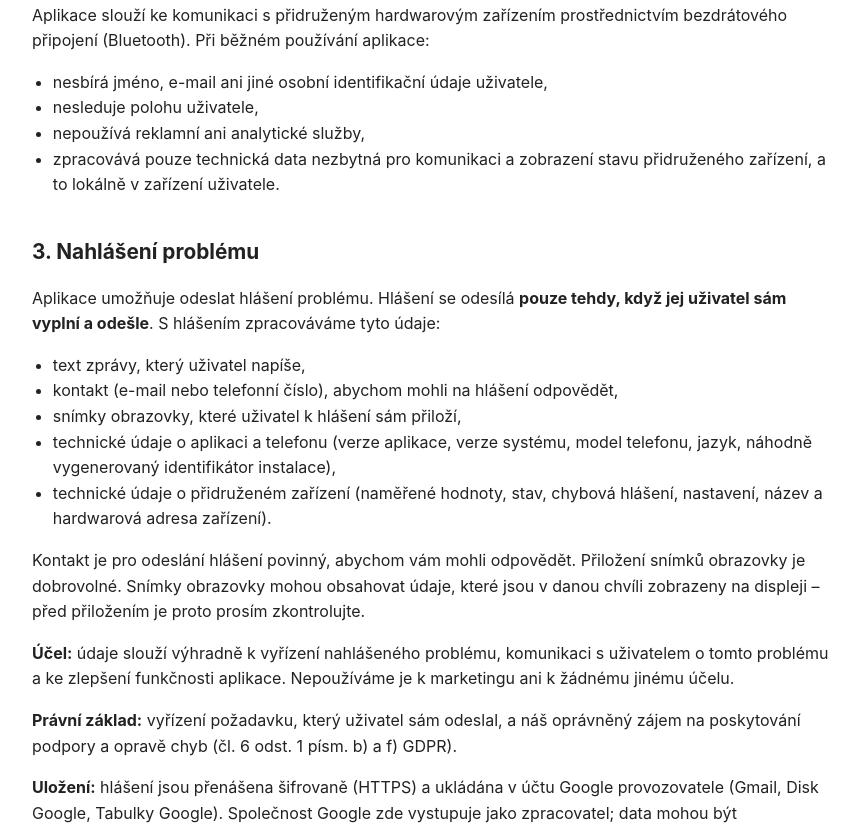
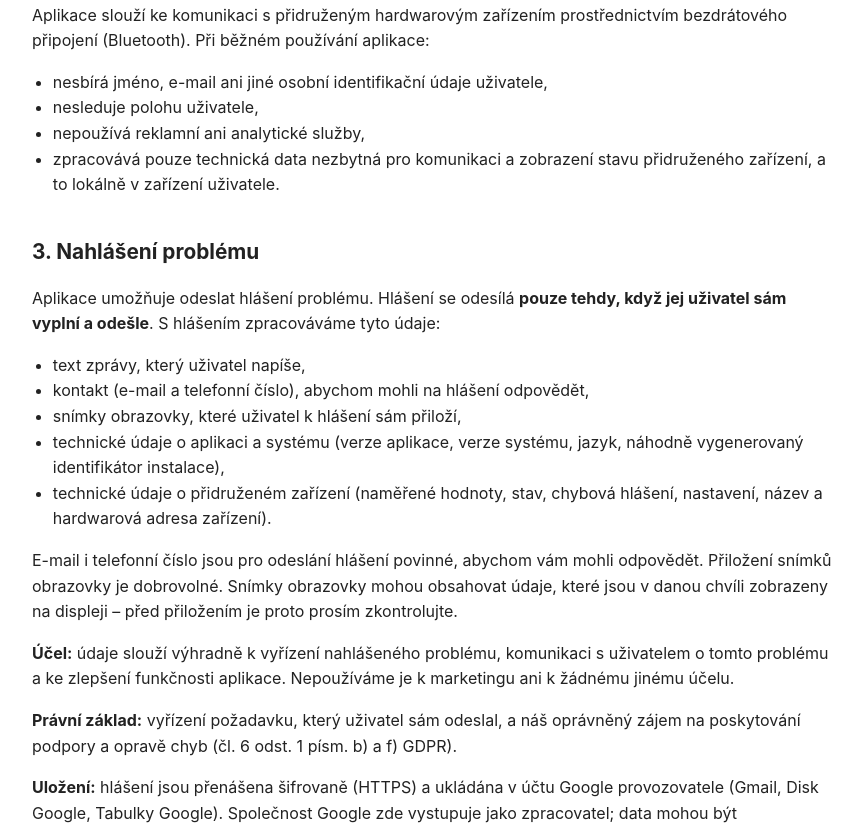
Before and after one commit to pilinak/pilinak.github.io, a plain HTML site: page index.html in a window 1280 px wide. Shown: the part 428-1253 px from the top of the page, without its empty margins (208-1070 px from the left). Drawn offline with Linux system fonts and the light colour scheme.

Commit message:
Update contact requirements in issue reporting section

```diff
--- a/index.html
+++ b/index.html
@@ -42,12 +42,12 @@
 <p>Aplikace umožňuje odeslat hlášení problému. Hlášení se odesílá <strong>pouze tehdy, když jej uživatel sám vyplní a odešle</strong>. S hlášením zpracováváme tyto údaje:</p>
 <ul>
   <li>text zprávy, který uživatel napíše,</li>
-  <li>kontakt (e-mail nebo telefonní číslo), abychom mohli na hlášení odpovědět,</li>
+  <li>kontakt (e-mail a telefonní číslo), abychom mohli na hlášení odpovědět,</li>
   <li>snímky obrazovky, které uživatel k hlášení sám přiloží,</li>
-  <li>technické údaje o aplikaci a telefonu (verze aplikace, verze systému, model telefonu, jazyk, náhodně vygenerovaný identifikátor instalace),</li>
+  <li>technické údaje o aplikaci a systému (verze aplikace, verze systému, jazyk, náhodně vygenerovaný identifikátor instalace),</li>
   <li>technické údaje o přidruženém zařízení (naměřené hodnoty, stav, chybová hlášení, nastavení, název a hardwarová adresa zařízení).</li>
 </ul>
-<p>Kontakt je pro odeslání hlášení povinný, abychom vám mohli odpovědět. Přiložení snímků obrazovky je dobrovolné. Snímky obrazovky mohou obsahovat údaje, které jsou v danou chvíli zobrazeny na displeji – před přiložením je proto prosím zkontrolujte.</p>
+<p>E-mail i telefonní číslo jsou pro odeslání hlášení povinné, abychom vám mohli odpovědět. Přiložení snímků obrazovky je dobrovolné. Snímky obrazovky mohou obsahovat údaje, které jsou v danou chvíli zobrazeny na displeji – před přiložením je proto prosím zkontrolujte.</p>
 <p><strong>Účel:</strong> údaje slouží výhradně k vyřízení nahlášeného problému, komunikaci s uživatelem o tomto problému a ke zlepšení funkčnosti aplikace. Nepoužíváme je k marketingu ani k žádnému jinému účelu.</p>
 <p><strong>Právní základ:</strong> vyřízení požadavku, který uživatel sám odeslal, a náš oprávněný zájem na poskytování podpory a opravě chyb (čl. 6 odst. 1 písm. b) a f) GDPR).</p>
 <p><strong>Uložení:</strong> hlášení jsou přenášena šifrovaně (HTTPS) a ukládána v účtu Google provozovatele (Gmail, Disk Google, Tabulky Google). Společnost Google zde vystupuje jako zpracovatel; data mohou být zpracovávána i mimo EU na základě záruk podle GDPR (rámec EU–USA pro ochranu osobních údajů a standardní smluvní doložky).</p>
```
